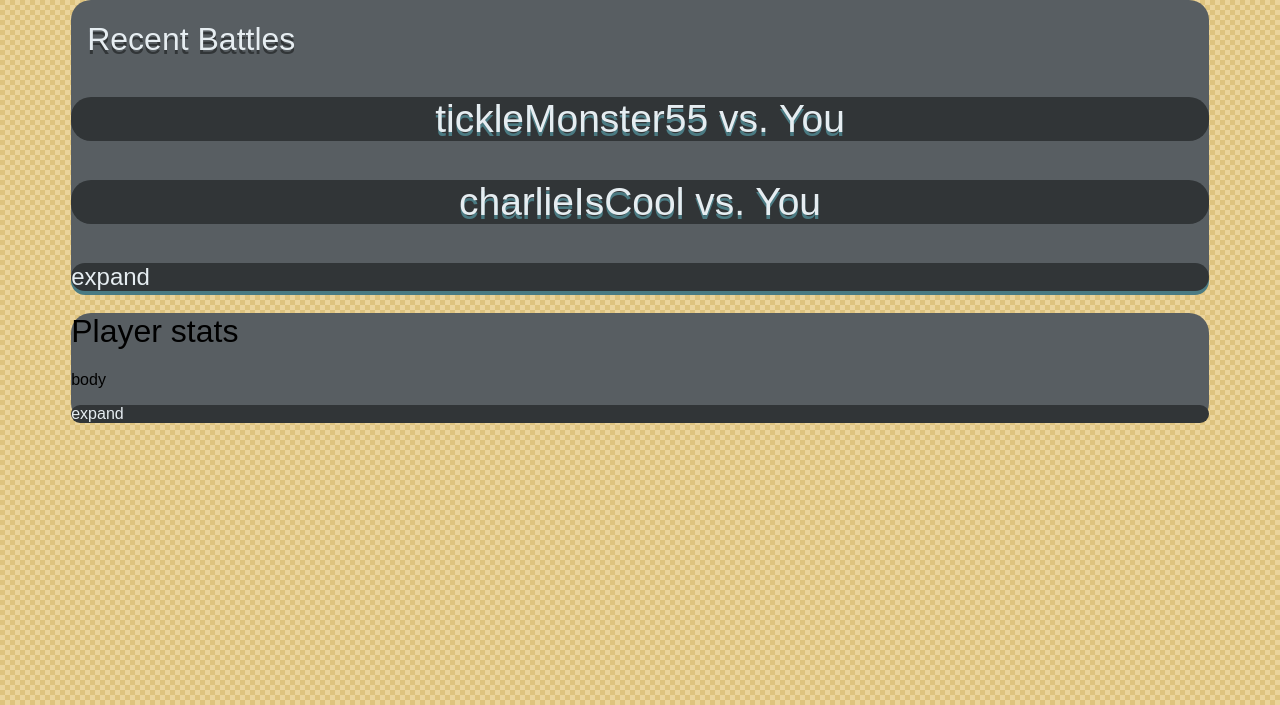
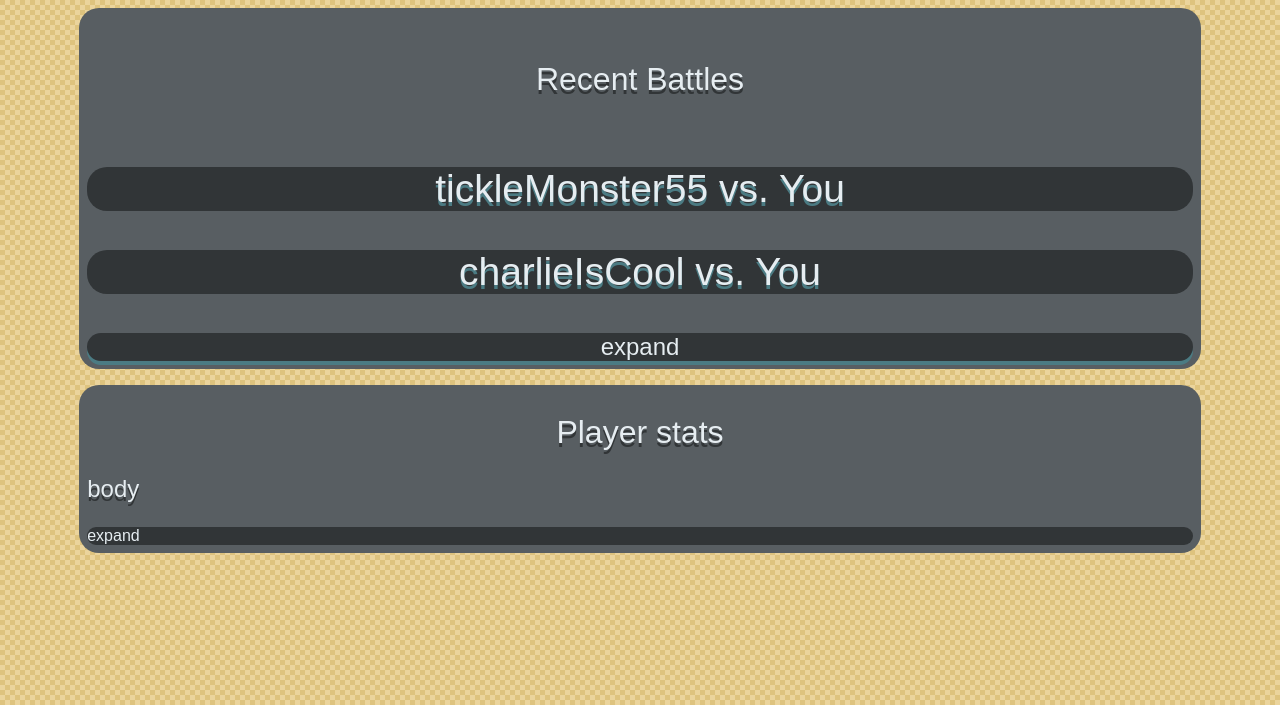
Before and after one commit to dadoge217/Profemon, a Flask app: page /stats in a window 1280 px wide. Shown: the part 95-800 px from the top of the page. Run offline with Flask 3, Linux system fonts and the light colour scheme; some web fonts are replaced.

Commit message:
Cleaning up stats

```diff
--- a/templates/personal-stats.html
+++ b/templates/personal-stats.html
@@ -6,14 +6,15 @@
     <meta name="viewport" content="width=device-width, initial-scale=1.0">
     <title>Personal stats</title>
     <link href="{{ url_for('static', filename='css/style.css') }}" rel="stylesheet" type="text/css" media="all">
+    <link href="{{ url_for('static', filename='css/archie-style.css') }}" rel="stylesheet" type="text/css" media="all">
   </head>
   <body class="bgyellowcheck">
     {% extends 'include/layout.html' %}
 {% block content %}
      <div class="big-box isGrid">
-      <div class="head bglightgray round">
+      <div class="head bglightgray round moves-box">
         <div class="title-box">
-          <h1 class="dsdarkgray fcwhite fsmed">Recent Battles</h1>
+          <h1 class="dsdarkgray fcwhite fsmed center">Recent Battles</h1>
         </div>
           <div class="vs bgdarkgray round">
             <p class="round-info dsblue fcwhite center fslarge">tickleMonster55 vs. You</p>
@@ -21,12 +22,12 @@
           <div class="vs bgdarkgray round">
             <p class="round-info dsblue fcwhite center fslarge">charlieIsCool vs. You</p>
           </div>
-          <div class="expand bgdarkgray dsblue fcwhite round fssmall">expand</div>
+          <div class="expand bgdarkgray dsblue fcwhite round fssmall center">expand</div>
       </div>
       <div class="body">
-        <div class="body-box bglightgray round">
-          <h1>Player stats</h1>
-          <p>body</p>
+        <div class="moves-box bglightgray round">
+          <h1 class="fsmed fcwhite dsdarkgray center">Player stats</h1>
+          <p class="fssmall fcwhite dsdarkgray">body</p>
           <div class="expand bgdarkgray fcwhite round">expand</div>
         </div>
       </div>
```
Also changed, not shown: static/css/archie-style.css (line endings or trailing spaces).
